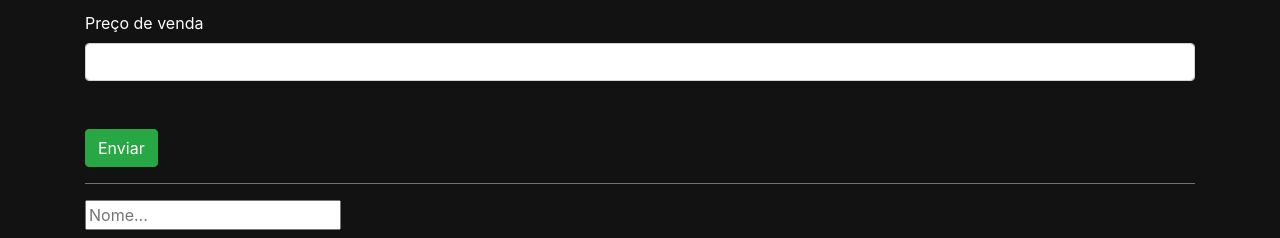
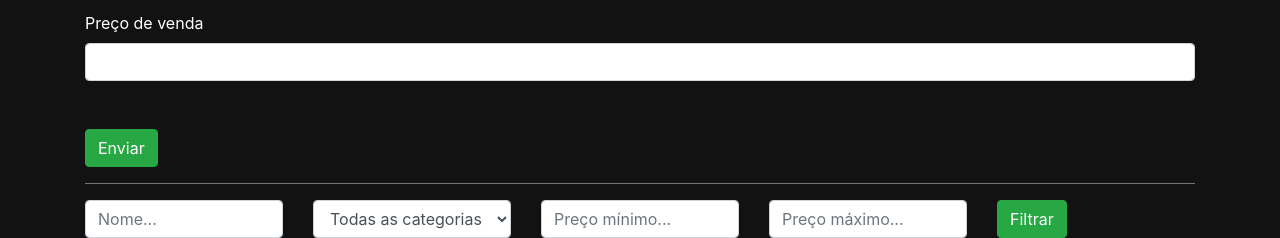
Before and after one commit to jvbicalho01/Construct_Django, a Django app: template estoque/templates/add_produto.html in a window 1280 px wide. Shown: the part 659-897 px from the top of the page. Run offline with Django 5.2, Linux system fonts and the light colour scheme; the template is opened without the code that fills it, so the values that code supplies are empty; parts of the project's set-up code (start-up, migrations or seed data) failed here and were passed over.

Commit message:
adicionando filtro na busca de produtos

```diff
--- a/estoque/templates/add_produto.html
+++ b/estoque/templates/add_produto.html
@@ -67,19 +67,24 @@
     <form action="{% url 'add-produto' %}" method="GET">
         <div class="row">
             <div class="col-md">
-                <input type="text" name="nome" placeholder="Nome...">
+                <input class="form-control" type="text" name="nome" placeholder="Nome...">
             </div>
             <div class="col-md">
-
+                <select class="form-control" name="categoria">
+                    <option value="">Todas as categorias</option>
+                    {% for categoria in categorias %}
+                    <option value="{{categoria.id}}">{{ categoria.titulo }}</option>
+                    {% endfor %}
+                </select>
             </div>
             <div class="col-md">
-
+                <input class="form-control" type="number" name="preco_min" placeholder="Preço mínimo...">
             </div>
             <div class="col-md">
-
+                <input class="form-control" type="number" name="preco_max" placeholder="Preço máximo...">
             </div>
             <div class="col-md">
-
+                <input type="submit" value="Filtrar" class="btn btn-success">
             </div>
         </div>
     </form>
```
Also changed, not shown: estoque/views.py (+19 -1 lines).
